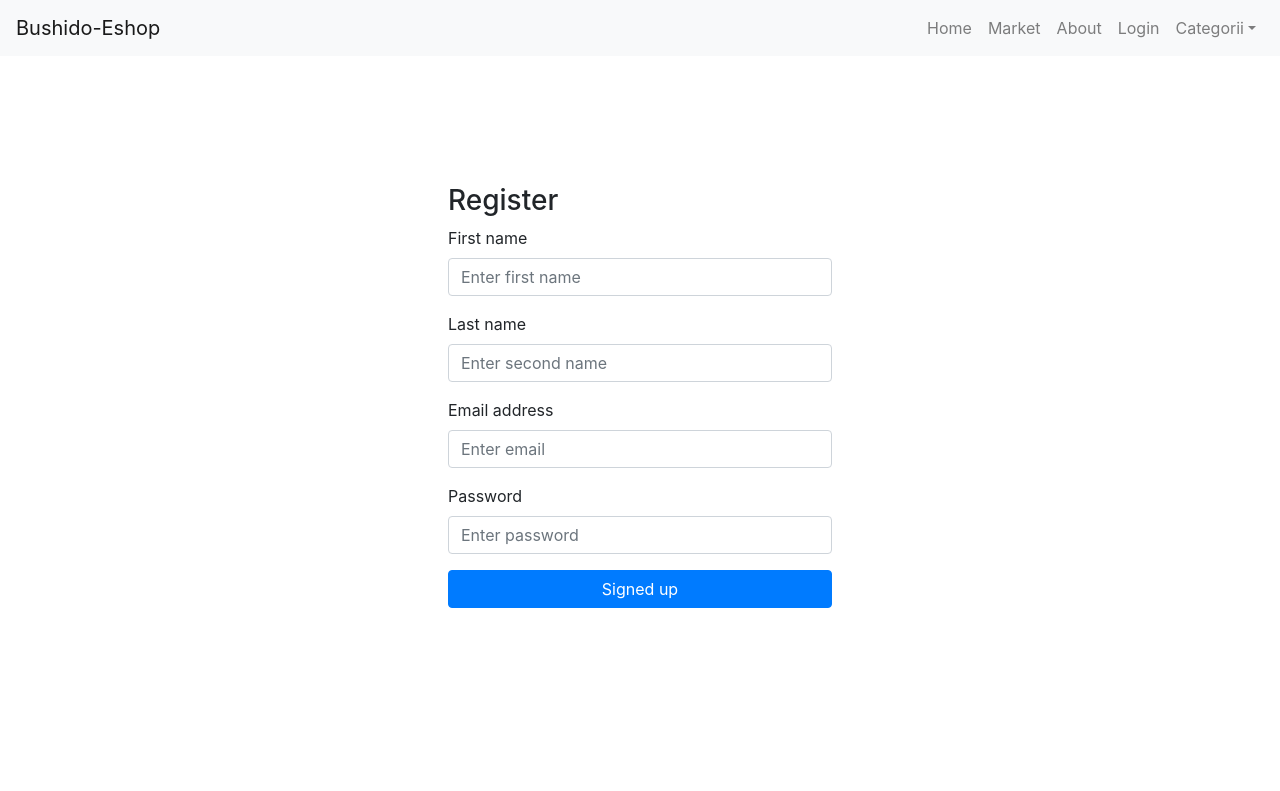
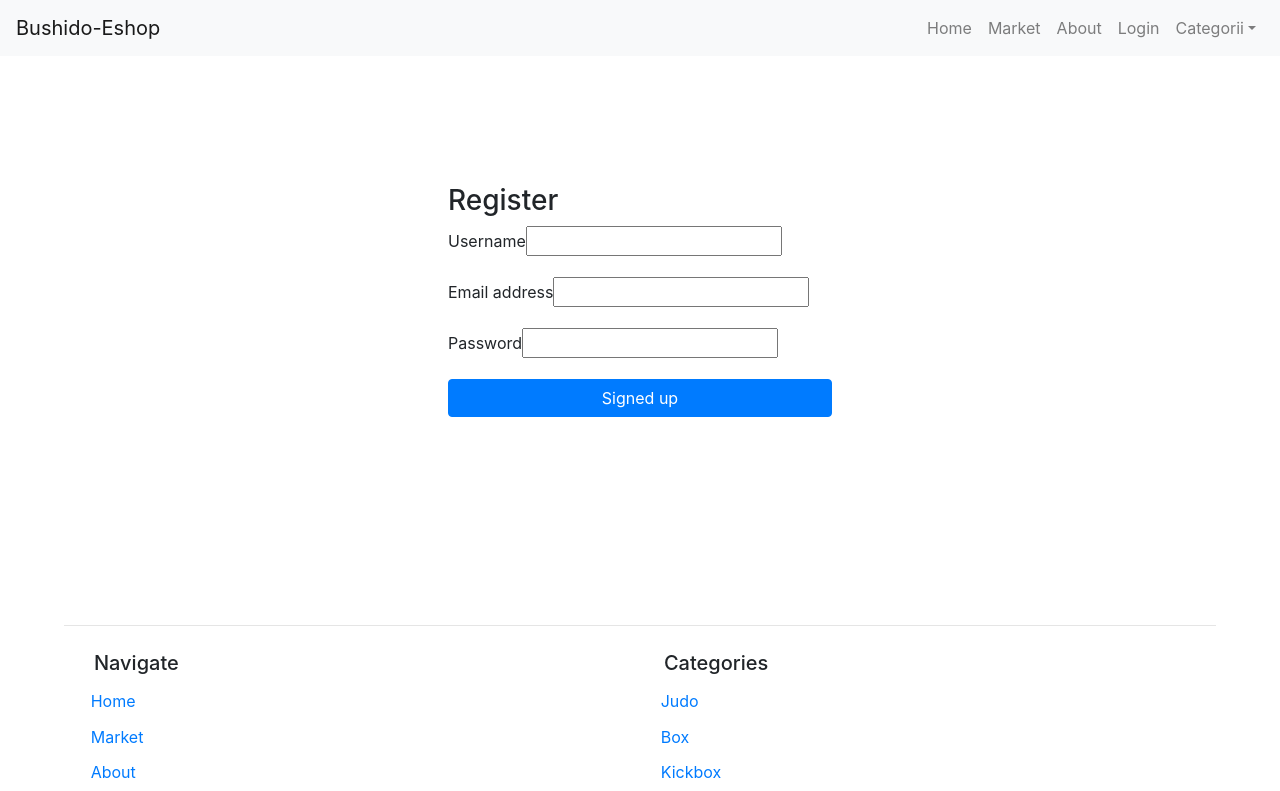
Before and after one commit to ChiritaClaudian/BushidoEshop, a React (Create React App) app: page /register in a window 1280 px wide. Shown: the top 791 px of the page. Built offline with nearby package versions, Linux system fonts and the light colour scheme; the HTML template or start-up script is replaced by a standard one.

Commit message:
backend done

```diff
--- a/src/pages/LoginPage.jsx
+++ b/src/pages/LoginPage.jsx
@@ -1,19 +1,49 @@
-import React from 'react';
-import {Link} from 'react-router-dom'
+import React, {useState} from 'react';
+import {Link, Redirect} from 'react-router-dom'
+import {Modal, Button} from 'react-bootstrap'
+import {useHistory} from 'react-router-dom'
+import { BiAward } from 'react-icons/bi';
+function LoginPage(){
+    const [username, setUsername] = useState('')
+    const [password, setPassword] = useState('')
+    const [show, setShow] = useState(false);
+    const handleClose = () => setShow(false);
+    const handleShow = () => setShow(true);
+    const [isLoggedIn, setIsLoggedIn] = useState(false);
+    let history = useHistory();
+    const handleLogin = async () =>{
 
-function LoginPage(){
+        const response = await fetch('http://192.168.0.95:30001/users/' + username);
+        const user = await response.json();
+        if(user == null)
+            setShow(true)
+        else if(user.password !== password)
+            setShow(true)
+        else
+            setIsLoggedIn(true)
+            console.log(show)
+
+
+
+    }
+    if(isLoggedIn){
+        return(
+        <Redirect to='/'/>
+        );
+    }
+    else{
     return(
         <div style={{margin:"10% 35%", display:'flex'}} className="d-flex flex-column">
-            <form>
+
             <h3>Login</h3>
             <div className="form-group">
-                    <label>Email</label>
-                    <input type="email" className="form-control" placeholder="Enter email"/>
+                <label>Username</label>
+                <input type="username" onChange={event => setUsername(event.target.value)} placeholder="Enter username"/>
             </div>
 
             <div className="form-group">
                 <label>Password</label>
-                    <input type="password" className="form-control" placeholder="Enter password"/>
+                <input type="password" onChange={event => setPassword(event.target.value)} placeholder="Enter password"/>
             </div>
 
             <div className="form-group">
@@ -22,13 +52,29 @@ function LoginPage(){
                     <label className="custom-control-label" htmlFor="customCheck1">Remember me</label>
                 </div>
             </div>
-                <button style={{paddingLeft:"10%", paddingRight:"10%"}} type="submit" className="btn btn-primary btn-block">Login</button>
+            <button style={{paddingLeft:"10%", paddingRight:"10%"}} className="btn btn-primary btn-block" onClick={handleLogin}>Login</button>
+
+
             <p className="forgot-password text-right">
                 Don't have an account, <Link to="/register">register now!</Link>
             </p>
-            </form>
+
+            <Modal show={show} onHide={handleClose}>
+                <Modal.Header closeButton>
+                    <Modal.Title>Login error</Modal.Title>
+                </Modal.Header>
+
+                <Modal.Body>Bad credentials</Modal.Body>
+
+                <Modal.Footer>
+                    <Button variant="secondary" onClick={handleClose}>
+                        Close
+                    </Button>
+                </Modal.Footer>
+            </Modal>
         </div>
     );
     }
+}
 
 export default LoginPage;
--- a/src/pages/RegisterPage.jsx
+++ b/src/pages/RegisterPage.jsx
@@ -1,35 +1,66 @@
-import React from 'react'
+import React,{useState} from 'react'
 
 function RegisterPage(){
+
+    const [username, setUsername] = useState('')
+    const [password, setPassword] = useState('')
+    const [email, setEmail] = useState('')
+    const handleLogin = () => {
+        //ar trb sa schimb pagina si sa setez un cookie
+        //ar trb sa fac post
+        console.log("hello")
+        var details = {
+            'username': username,
+            'password': password,
+            'mail': email
+            };
+            console.log(username + password + email)
+            var formBody = [];
+            for (var property in details) {
+            var encodedKey = encodeURIComponent(property);
+            var encodedValue = encodeURIComponent(details[property]);
+            formBody.push(encodedKey + "=" + encodedValue);
+            }
+            formBody = formBody.join("&");
+
+            fetch('http://192.168.0.95:30001/users', {
+            method: 'POST',
+            headers: {
+                'Content-Type': 'application/x-www-form-urlencoded;charset=UTF-8',
+                'Access-Control-Allow-Origin': 'origin-list'
+            },
+            body: formBody
+            }).then(function(response){
+                console.log(response);
+                return response.json();
+            })
+            .then(function(myJson){
+                console.log(myJson);
+            });
+    }
     return(
         <div style={{margin:"10% 35%", display:'flex'}} className="d-flex flex-column">
-            <form>
             <h3>Register</h3>
             <div className="form-group">
-                    <label>First name</label>
-                    <input type="firstName" className="form-control" placeholder="Enter first name"/>
+                <label>Username</label>
+                <input type="username" onChange={event => setUsername(event.target.value)} autoComplete="Enter first name"/>
             </div>
 
                 <div className="form-group">
-                    <label>Last name</label>
-                    <input type="secondName" className="form-control" placeholder="Enter second name"/>
-                </div>
-
-
-                 <div className="form-group">
                 <label>Email address</label>
-                    <input type="email" className="form-control" placeholder="Enter email"/>
+                <input type="email" onChange={event => setEmail(event.target.value)} autoComplete="Enter email"/>
             </div>
 
                 <div className="form-group">
                 <label>Password</label>
-                    <input type="password" className="form-control" placeholder="Enter password"/>
+                <input type="password" onChange={event => setPassword(event.target.value)} autoComplete="Enter password"/>
             </div>
 
-                <button style={{paddingLeft:"10%", paddingRight:"10%"}} type="submit" className="btn btn-primary btn-block">Signed up</button>
-            </form>
+            <button style={{paddingLeft:"10%", paddingRight:"10%"}} onClick={handleLogin} className="btn btn-primary btn-block">Signed up</button>
+
         </div>
     );
 }
 
+
 export default RegisterPage;
```
Lines whose indentation alone changed are shown as unchanged.
